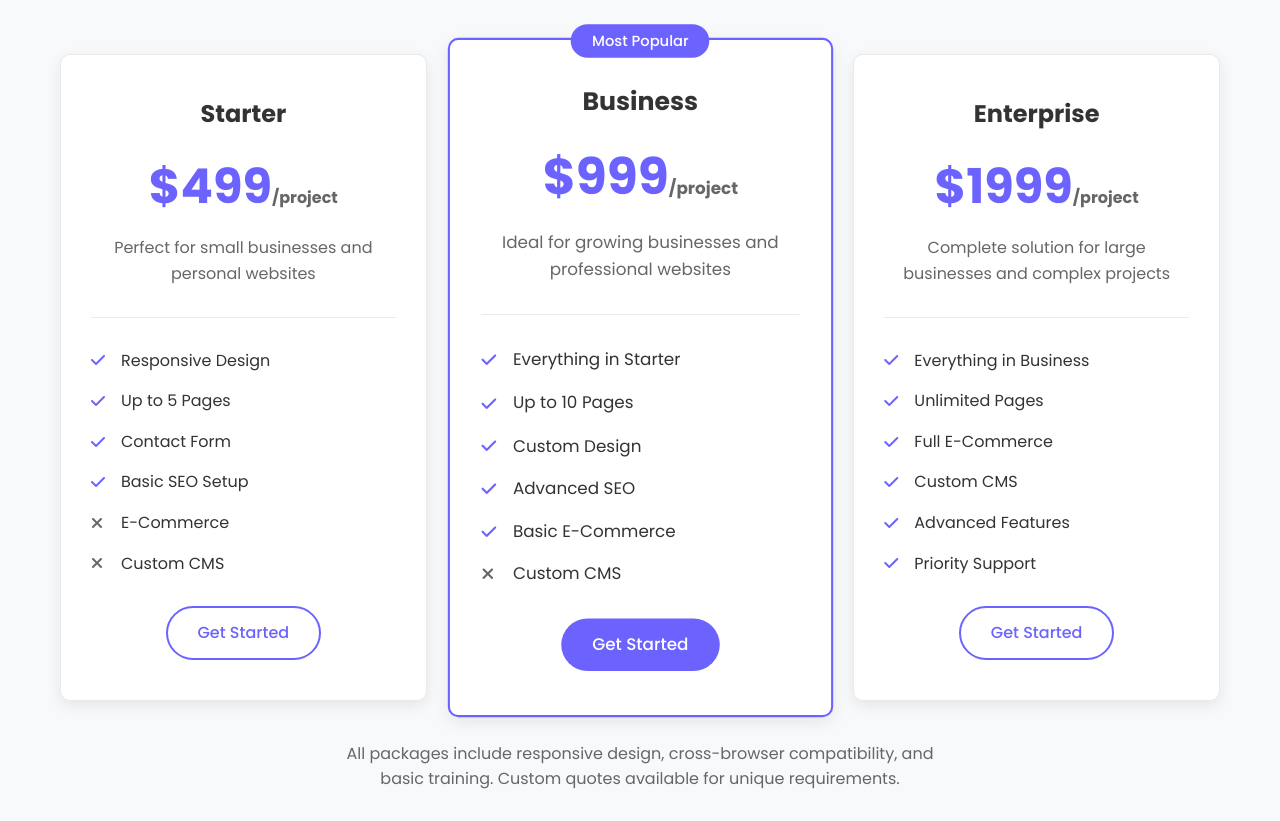
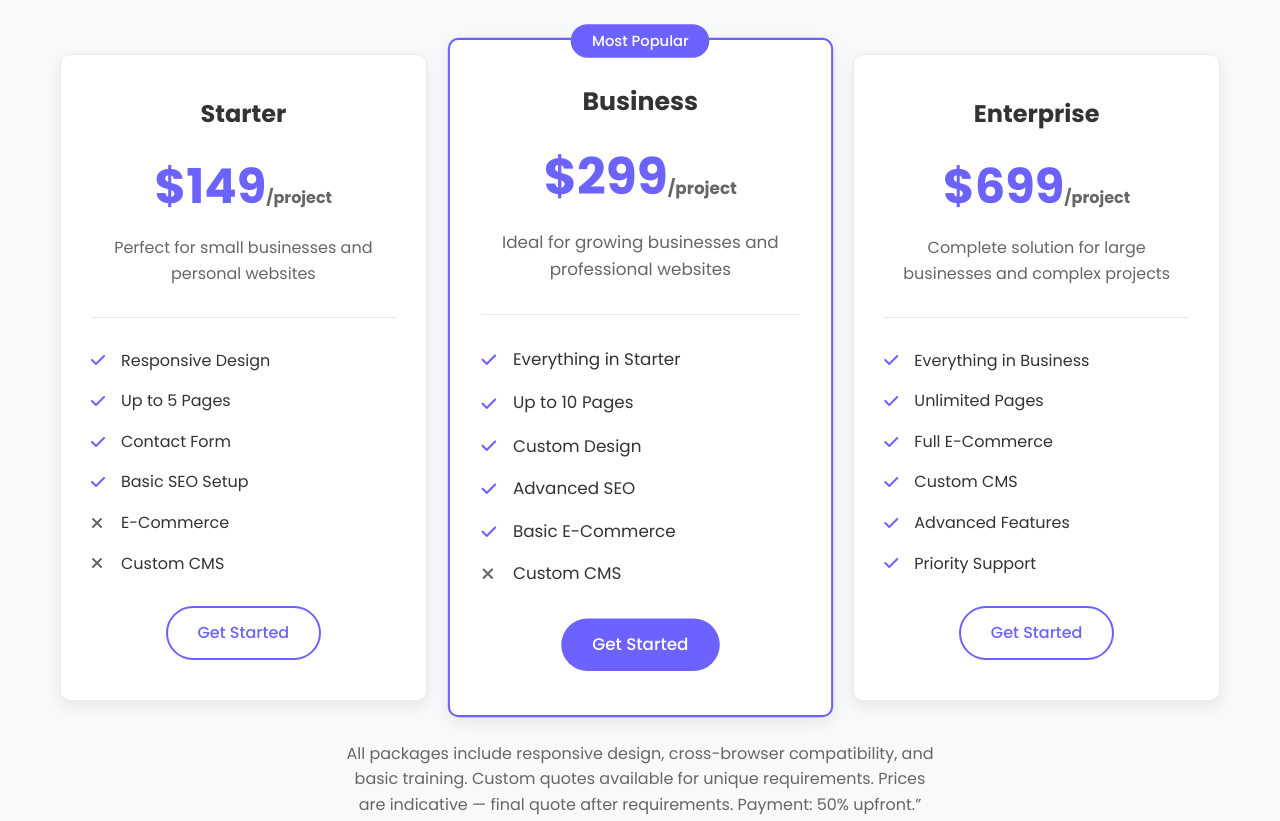
Before and after one commit to FaiqAnsari05/Faiq-Developer, a website: page services.html in a window 1280 px wide. Shown: the part 2020-2841 px from the top of the page. Drawn offline with Linux system fonts and the light colour scheme.

Commit message:
Update services.html

```diff
--- a/services.html
+++ b/services.html
@@ -164,7 +164,7 @@
                 <div class="pricing-card">
                     <div class="pricing-header">
                         <h3>Starter</h3>
-                        <div class="price">$499<span>/project</span></div>
+                        <div class="price">$149<span>/project</span></div>
                         <p>Perfect for small businesses and personal websites</p>
                     </div>
                     <ul class="pricing-features">
@@ -182,7 +182,7 @@
                     <div class="pricing-badge">Most Popular</div>
                     <div class="pricing-header">
                         <h3>Business</h3>
-                        <div class="price">$999<span>/project</span></div>
+                        <div class="price">$299<span>/project</span></div>
                         <p>Ideal for growing businesses and professional websites</p>
                     </div>
                     <ul class="pricing-features">
@@ -199,7 +199,7 @@
                 <div class="pricing-card">
                     <div class="pricing-header">
                         <h3>Enterprise</h3>
-                        <div class="price">$1999<span>/project</span></div>
+                        <div class="price">$699<span>/project</span></div>
                         <p>Complete solution for large businesses and complex projects</p>
                     </div>
                     <ul class="pricing-features">
@@ -215,7 +215,8 @@
             </div>
             <div class="pricing-note">
                 <p>All packages include responsive design, cross-browser compatibility, and basic training. Custom
-                    quotes available for unique requirements.</p>
+                    quotes available for unique requirements. Prices are indicative — final quote after requirements. Payment: 50% upfront.”
+                </p>
             </div>
         </div>
     </section>
```
